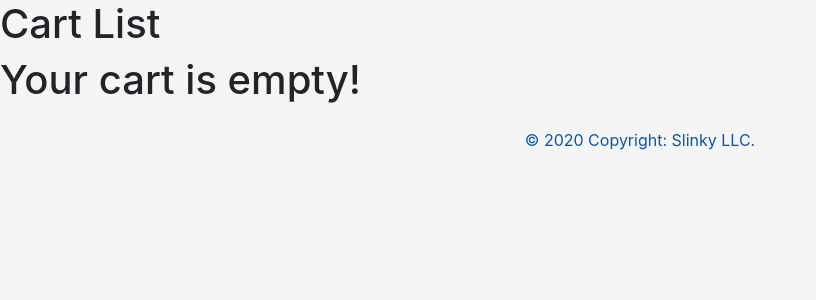
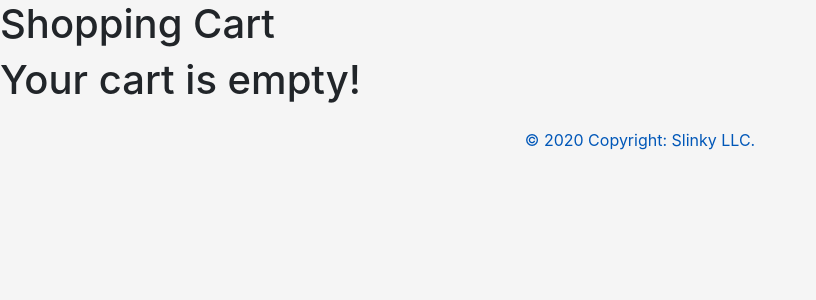
Before and after one commit to NTCalkins/cs-4800-project, a Django app: template templates/eaterie/cart_view.html in a window 1280 px wide. Shown: the part 65-365 px from the top of the page, without its empty margins (0-816 px from the left). Run offline with Django 3.2, Linux system fonts and the light colour scheme; the template is opened without the code that fills it, so the values that code supplies are empty; parts of the project's set-up code (start-up, migrations or seed data) failed here and were passed over; some libraries are stand-ins or nearby versions.

Commit message:
Changes made to restaurant cards and shopping cart view

```diff
--- a/slinky/settings/base_settings.py
+++ b/slinky/settings/base_settings.py
@@ -19,10 +19,10 @@ BASE_DIR = os.path.dirname(os.path.dirname(os.path.dirname(os.path.abspath(__fil
 # STATIC_ROOT = os.path.join(BASE_DIR, 'staticfiles')
 #
 # # # For static files
-# STATIC_URL = "/static/"
+STATIC_URL = "/static/"
 #
 # # For non-react files
-# STATIC_ROOT = os.path.join(BASE_DIR, "static")
+STATIC_ROOT = os.path.join(BASE_DIR, "static")
 
 # For react files
 #STATIC_ROOT = os.path.join(BASE_DIR, "frontend/gui/build/static")
--- /dev/null
+++ b/static/css/cart_view.css
@@ -0,0 +1,3 @@
+.test {
+  color: red;
+}
--- a/templates/eaterie/cart_view.html
+++ b/templates/eaterie/cart_view.html
@@ -1,9 +1,12 @@
 {% extends "base_template.html" %}
 {% load widget_tweaks %}
 {% load static %}
+{% block extra_head %}
+    <link rel="stylesheet" href="{% static 'css/cart_view.css' %}">
+{% endblock %}
 
 {% block content %}
-    <h1>Cart List</h1>
+    <h1>Shopping Cart</h1>
     {% if  not user.customer.cart.cartentry_set.all %}
         <h1>Your cart is empty!</h1>
     {% else %}
@@ -14,7 +17,7 @@
                 <h4>{{ cart_entry }}</h4>
                  <p>${{ cart_entry.menu_item.price }} each</p>
                 <div class="row" style="max-height: 150px">
-                     <div class="col-md-6">
+                     <div class="col-md-6 test">
                     <p style="font-size:10px">{{ cart_entry.menu_item.description|truncatewords:40 }}</p>
                     </div>
                     <div class="menu-image">
```
Also changed, not shown: templates/eaterie/customer_home.html (+9 -4 lines).
